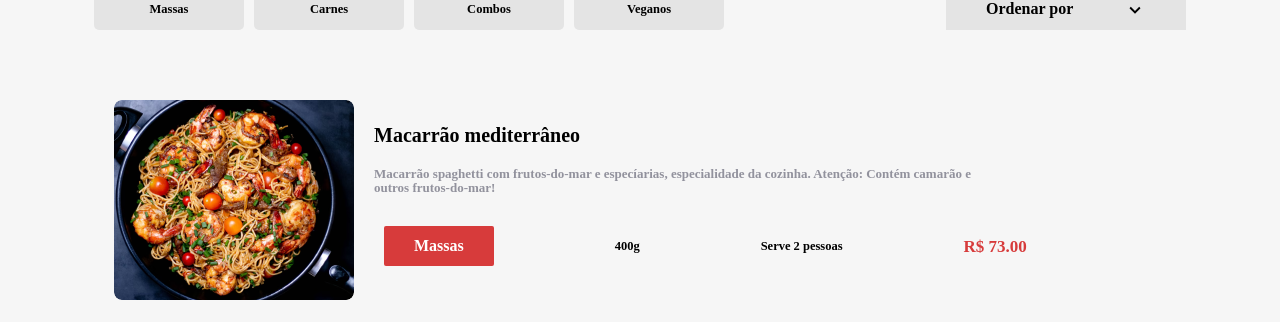
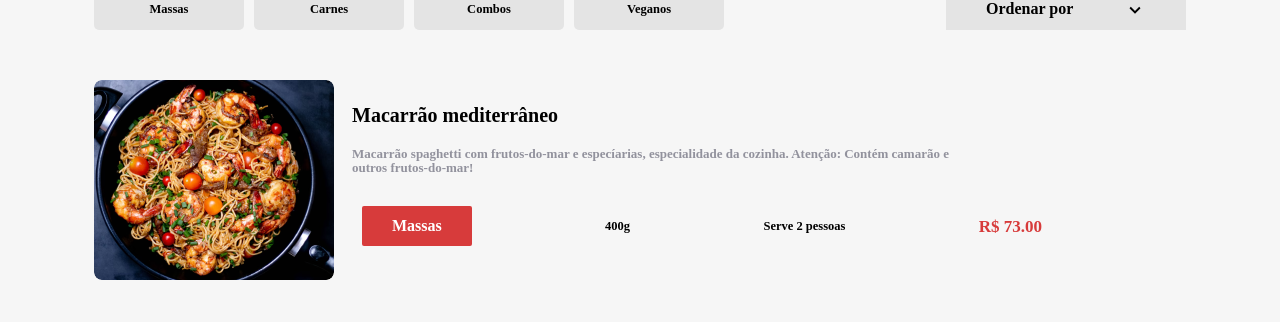
Before and after one commit to Th-Fernandes/aluroni, a React (Create React App) app: page /cardapio in a window 1280 px wide. Shown: the part 621-943 px from the top of the page. Built offline with nearby package versions, Linux system fonts and the light colour scheme; a web font is replaced by a local one.

Commit message:
cardapio page: item component refactoring

```diff
--- a/src/pages/Cardapio/Items/Items.module.scss
+++ b/src/pages/Cardapio/Items/Items.module.scss
@@ -2,6 +2,6 @@
   display: flex;
   flex-direction: column;
   flex-wrap: wrap;
-  gap: 40px;
+  gap: 4rem;
   width: 100%;
 }
--- a/src/pages/Cardapio/Items/item/Item.module.scss
+++ b/src/pages/Cardapio/Items/item/Item.module.scss
@@ -1,51 +1,48 @@
 @import "styles/variables";
 @import "styles/breakpoints";
 .item {
-  align-items: center;
-  border-radius: 10px;
   display: flex;
   flex-wrap: wrap;
-  padding: 20px;
+  align-items: center;
+  gap: 1.8rem;
+  border-radius: 10px;
   transition: .2s ease-in;
-  width: 90%;
+  width: 100%;
+
   &:hover {
     background-color: $grey;
   }
+
   &__imagem {
-    min-width: 240px;
-    @media (max-width: $desktop_xsm) {
-      width: 100%;
-    }
+    width: 100%;
+    max-width: 24rem;
+    margin: 0 auto;
+
     img {
-      border-radius: 8px;
-      width: 100%;
+      border-radius: 0.8rem;
     }
   }
+
   &__descricao {
     display: flex;
-    flex: 1;
     flex-direction: column;
     flex-wrap: wrap;
-    justify-content: space-around;
-    margin: 0 20px;
-    @media (max-width: $desktop_xsm) {
-      flex-direction: row;
-      margin-top: 20px;
-      padding: 0;
-    }
+    flex: 1;
+    min-width:  30rem;
   }
+
   &__titulo {
     h2 {
       font-size: 2rem;
       font-weight: bold;
-      margin-bottom: 20px;
+      margin-bottom: 2rem;
     }
     p {
+      max-width: 60rem;
+      margin-bottom: 2rem;
       color: $dark-grey;
       font-size: 1.3rem;
       font-weight: 600;
-      max-width: 600px;
-      margin-bottom: 20px;
     }
   }
 }
--- a/src/pages/Cardapio/SortByCategory/index.tsx
+++ b/src/pages/Cardapio/SortByCategory/index.tsx
@@ -4,7 +4,7 @@ import type { Dispatch, SetStateAction } from 'react';
 
 import {MdKeyboardArrowUp ,MdKeyboardArrowDown} from 'react-icons/md';
 
-import styles from './Ordenador.module.scss';
+import styles from './sorter.module.scss';
 import options from './options.json';
 
 interface Props {
--- a/src/routes.tsx
+++ b/src/routes.tsx
@@ -24,7 +24,7 @@ export default function AppRouter() {
           <Route path="prato/:id" element={<Prato/>}/>
           <Route path='*' element={<NotFound/>} />
         </Routes>
-        <Footer />
+        {/* <Footer /> */}
       </Router>
     </main>
   );
```
Also changed, not shown: src/pages/Cardapio/SortByCategory/sorter.module.scss (renamed from src/pages/Cardapio/SortByCategory/Ordenador.module.scss).
